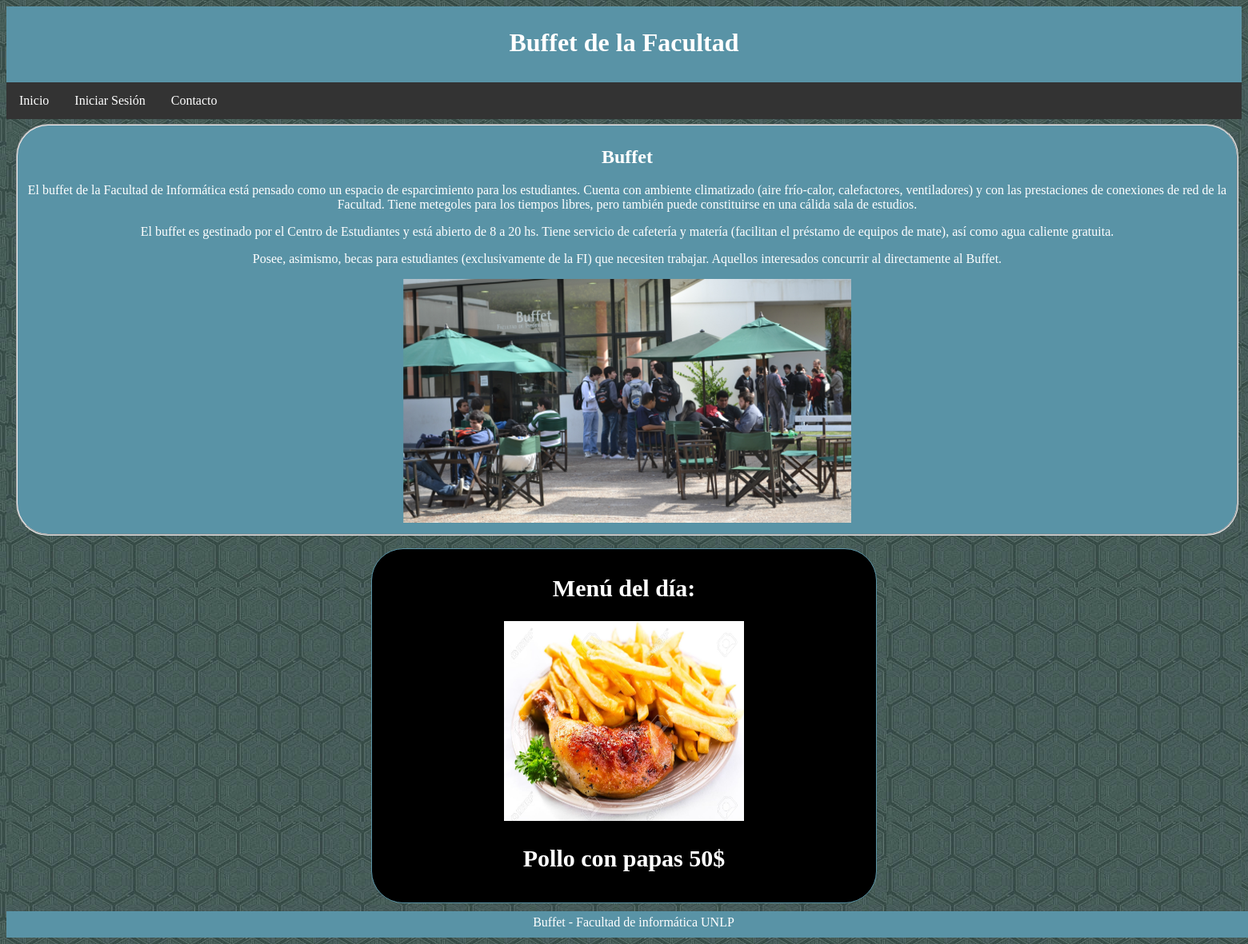
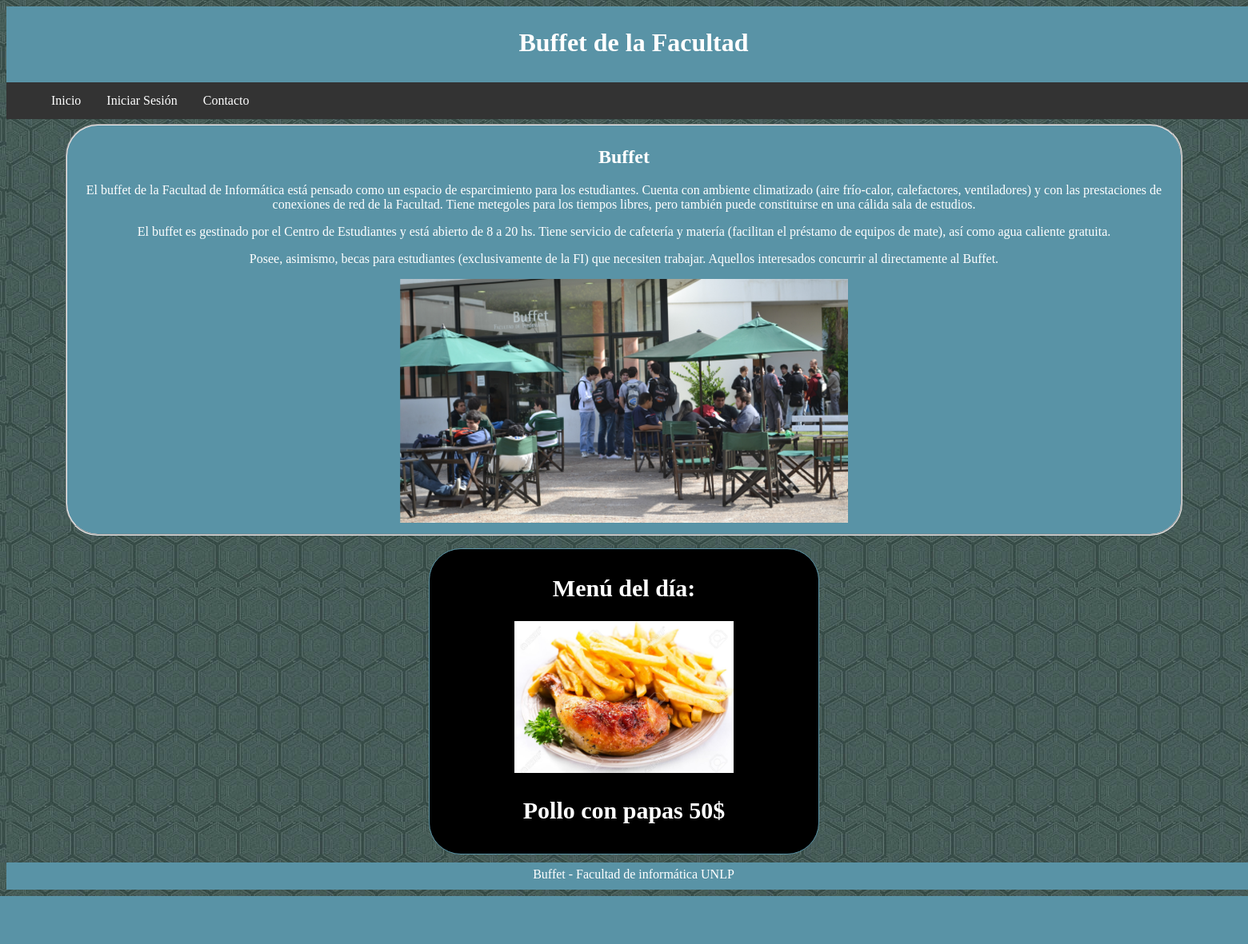
Before and after one commit to tomimagnelli/grupo55, a PHP site: page /index.html in a window 1560 px wide. Shown: the whole page at 80% size. After the commit the page ends 1121 px from the top, so only its background shows below. Run offline with PHP 8.4, Linux system fonts and the light colour scheme.

Commit message:
Cambios en media only screen

```diff
--- a/style.css
+++ b/style.css
@@ -1,10 +1,11 @@
 .barra {
     text-align: center;
+
 }
 .barra ul {
     list-style-type: none;
-    margin: 0;
-    padding: 0;
+    margin: auto;
+    width: 100%;
     overflow: hidden;
     background-color: #333;
 }
@@ -34,6 +35,10 @@ header, footer {
     padding-bottom: 0.625em;
     padding-left: 0.75em;
     padding-right: 0.75em;
+}
+
+header{
+  	width: 100%;
 }
 
 footer{
@@ -85,6 +90,7 @@ div.info{
    border-radius: 40px 40px 40px 40px;
    border: 2px groove;
 }
+
 
 div.info img {
   width:560px;
@@ -342,3 +348,22 @@ fieldset.fieldAltaProd{
 }
 
 }
+
+@media only screen and (max-width: 2000px) and (min-width: 908px) {
+
+  div.info{
+    width: 90%;
+  }
+
+
+  div.md{
+    width: 30%;
+  }
+
+  div.md img{
+    height: 50%;
+    width:60%;
+  }
+
+
+}
```
